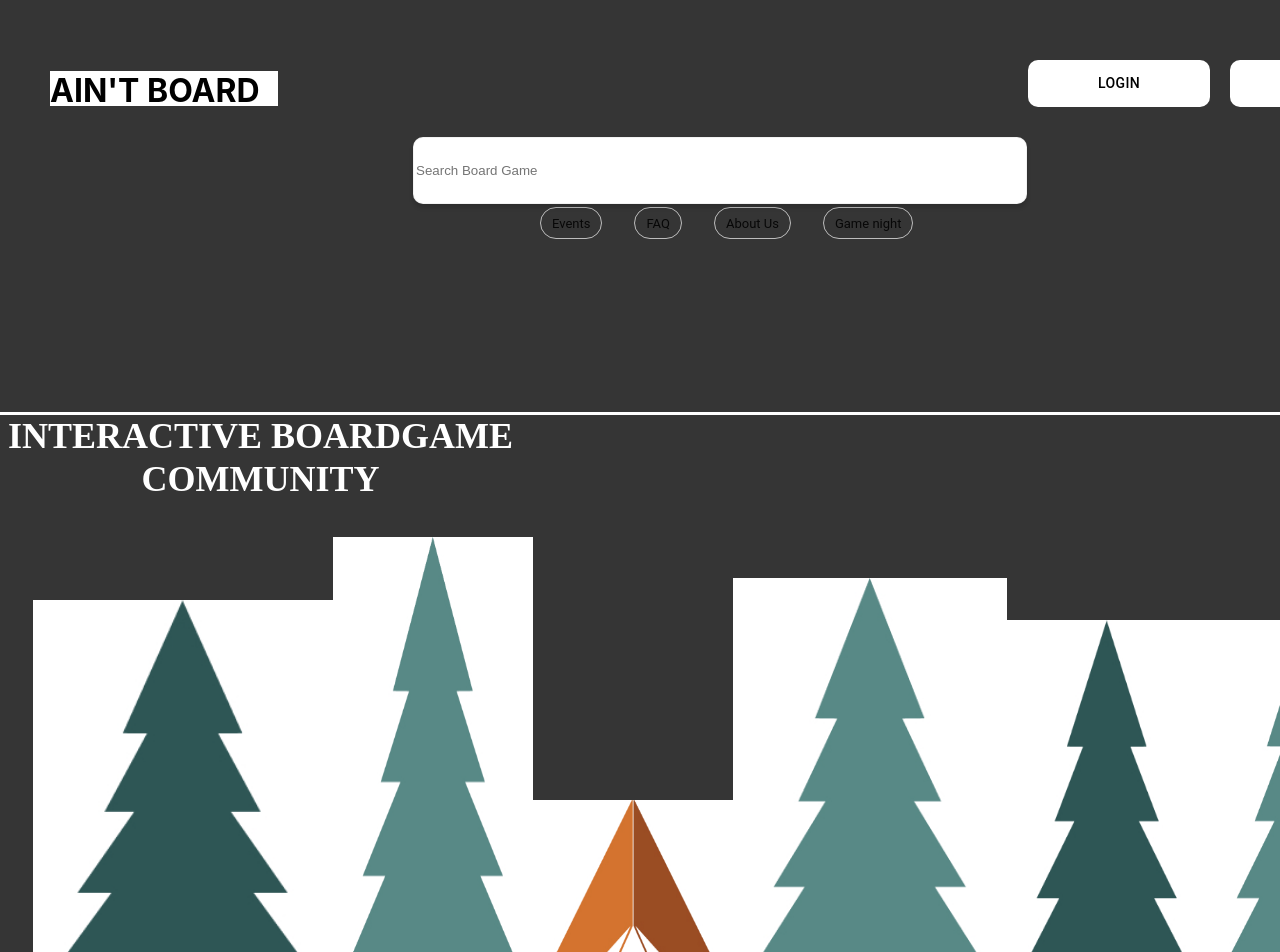
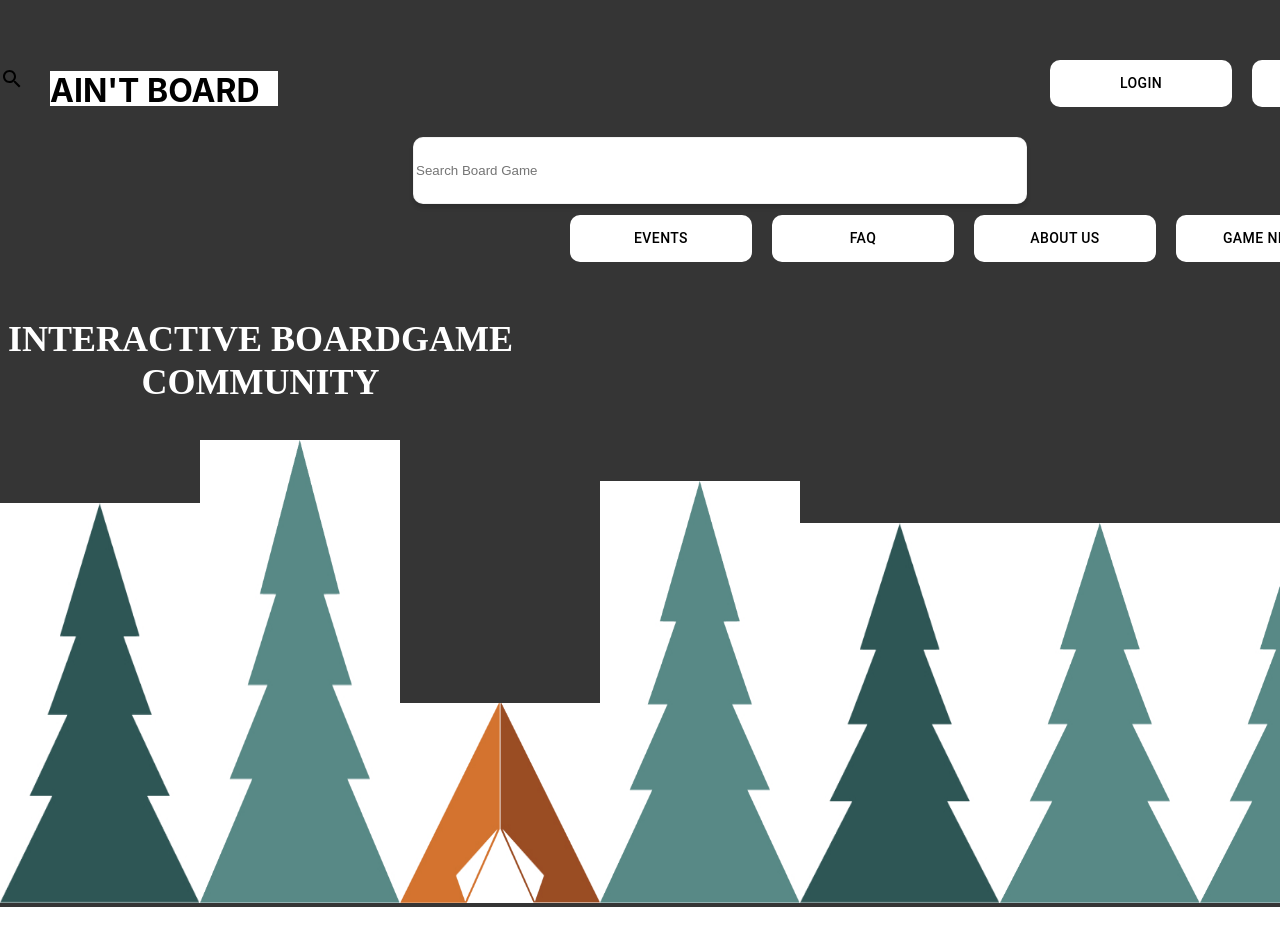
Before and after one commit to idiglove/oku-no-kumo-fe, a Next.js app in the folder project_app/: page /HomePage in a window 1280 px wide. Shown: the top 952 px of the page. After the commit the page ends 907 px from the top, so only its background shows below. Built offline with nearby package versions, Linux system fonts and the light colour scheme.

Commit message:
cleaned code a bit and adding more images to overlay

```diff
--- a/project_app/components/Header.js
+++ b/project_app/components/Header.js
@@ -1,8 +1,8 @@
 import React from "react";
 import Button from "@mui/material/Button";
-import Chip from "@mui/material/Chip";
-import Stack from "@mui/material/Stack";
-import { Container, AppBar, Grid, Wrapper, Text } from "./styled";
+import SearchIcon from "@mui/icons-material/Search";
+import SearchIconWrapper from "@mui/icons-material/Search";
+import { Container, AppBar, Wrapper, Typography } from "./styled";
 import Image from "next/image";
 
 function Header() {
@@ -11,79 +11,54 @@ function Header() {
       <AppBar>
         <Container maxWidth="xl">
           <h1>AIN'T BOARD</h1>
-          <section>
+          <div
+            style={{
+              marginLeft: "540px",
+              alignItems: "center",
+            }}
+          >
             <Button>Login</Button>
             <Button>Join Us!</Button>
+          </div>
+
           <input placeholder="Search Board Game" />
-            <Stack
-              direction="row"
-              spacing={4}
+          <SearchIconWrapper>
+            <SearchIcon />
+          </SearchIconWrapper>
+          <div
             style={{
-                padding: "140px",
-                borderRadius: "200px",
-                marginLeft: "400px",
+              display: "flex",
+              padding: "60px",
+              marginRight: "400px",
+              alignItems: "center",
             }}
           >
-              <Chip label="Events" variant="outlined" />
-              <Chip label="FAQ" variant="outlined" />
-              <Chip label="About Us" variant="outlined" />
-              <Chip label="Game night" variant="outlined" />
-            </Stack>
-
-            <Grid>
-              <Text> Interactive BoardGame Community</Text>
-              <main
-                className="images"
-                style={{
-                  height: "432px",
-                  width: "1440px",
-                  position: "absolute",
-                  background: "#353535",
-                }}
-              >
+            <Button label="Events">Events</Button>
+            <Button label="FAQ">FAQ</Button>
+            <Button label="About Us">About Us</Button>
+            <Button label="Game night">Game Night</Button>
+          </div>
+        </Container>
+        <>
           <Wrapper>
-                  <Image
-                    src="/Vector.jpg"
-                    width={300}
-                    height={400}
-                    alt="image"
-                  />
-                  <Image
-                    src="/trees.jpg"
-                    width={200}
-                    height={463}
-                    alt="image"
-                  />
-                  <Image
-                    src="/tent3.jpg"
-                    width={100}
-                    height={200}
-                    alt="image"
-                  />
+            <Typography style={{ alignItems: "center" }}>
+              Interactive BoardGame Community
+            </Typography>
+            <Image src="/Vector.jpg" width={200} height={400} alt="image" />
+            <Image src="/trees.jpg" width={200} height={463} alt="image" />
+            <Image src="/tent3.jpg" width={100} height={200} alt="image" />
             <Image src="/tent.jpg" width={100} height={200} alt="image" />
             <Image
               src="/trees.jpg"
-                    width={274.18}
+              width={200.18}
               height={422.36}
               alt="image"
             />
-                  <Image
-                    src="/Vector.jpg"
-                    width={200}
-                    height={380}
-                    alt="image"
-                  />
-                  <Image
-                    src="/trees.jpg"
-                    width={200}
-                    height={380}
-                    alt="image"
-                  />
+            <Image src="/Vector.jpg" width={200} height={380} alt="image" />
+            <Image src="/trees.jpg" width={200} height={380} alt="image" />
+            <Image src="/trees.jpg" width={200} height={380} alt="image" />
           </Wrapper>
-              </main>
-            </Grid>
-          </section>
-        </Container>
+        </>
       </AppBar>
     </>
   );
--- a/project_app/components/styled.tsx
+++ b/project_app/components/styled.tsx
@@ -1,6 +1,27 @@
 import styled from "styled-components";
 
+export const AppBar = styled.div`
+position: absolute;
+width: 1440px;
+height: 624px;
+left: 0px;
+top: 0px;
+background: #353535;
+`
+
 export const Container = styled.div`
+  input {
+    box-sizing: border-box;
+    position:absolute;
+    width: 614px;
+    height: 67px;
+    left: 413px;
+    top: 137px;
+    backgroundcolor: #ffffff;
+    border: 1px solid rgba(0, 0, 0, 0.05);
+    box-shadow: 0px 4px 4px rgba(0, 0, 0, 0.15);
+    border-radius: 10px;
+  }
   h1 {
 position: absolute;
 width: 227.77px;
@@ -20,77 +41,14 @@ background: #FFFFFF;
     color: black;
   }
 
-  section {
-    color: white;
-    text-align: center;
-    align: center;
-  }
-  input {
-    box-sizing: border-box;
-    position: absolute;
-    width: 614px;
-    height: 67px;
-    left: 413px;
-    top: 137px;
-    backgroundcolor: #ffffff;
-    border: 1px solid rgba(0, 0, 0, 0.05);
-    box-shadow: 0px 4px 4px rgba(0, 0, 0, 0.15);
-    border-radius: 10px;
-  }
 
 `;
 
-export const AppBar = styled.div`
-position: absolute;
-width: 1440px;
-height: 412px;
-left: 0px;
-top: 0px;
-background: #353535;
-`
-export const Box = styled.div`
-box-sizing: border-box;
-position: absolute;
-width: 124px;
-height: 44px;
-left: 387px;
-top: 217px;
-border: 2px solid #FFFFFF;
-border-radius: 10px;
-`
-export const Grid = styled.div`
-width: 1440px;
-height: 402px;
-left: 0px;
-top: 0px;
+ export const Wrapper= styled.div`
 background: #353535;
 `
 
-export const Stack = styled.div`
-    box-sizing: border-box;
-    position: absolute;
-    width: 124px;
-    height: 44px;
-    left: 387px;
-    top: 100px;
-    border: 2px solid #ffffff;
-    padding: 140px,
-    borderRadius: 200px,
-    marginLeft: 400px,
-
-`
-export const Wrapper= styled.div`
-position: absolute;
-width: 1440px;
-height: 312px;
-left: 0px;
-top: 0px;
-background: #353535;
-
-`
-
-export const Text = styled.p`
-display:flex;
+export const Typography = styled.p`
 width: 521px;
 height: 86px;
 left: 486px;
```
Lines whose indentation alone changed are shown as unchanged.
